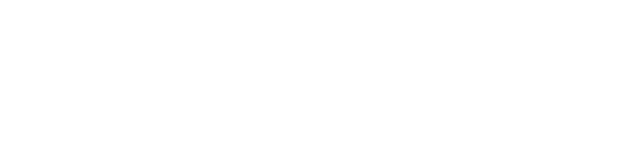
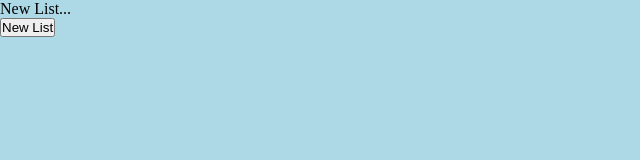
Before and after one commit to tonytran95/todo-list, a website with bundled scripts: page dist/index.html in a window 1280 px wide. Shown: the whole page, without its empty margins (0-640 px from the left). Built offline with nearby package versions, Linux system fonts and the light colour scheme.

Commit message:
Implementated basic lists & tasks objects

```diff
--- a/package.json
+++ b/package.json
@@ -14,5 +14,8 @@
   "devDependencies": {
     "webpack": "^4.40.1",
     "webpack-cli": "^3.3.8"
+  },
+  "dependencies": {
+    "date-fns": "^2.2.1"
   }
 }
--- a/src/index.js
+++ b/src/index.js
@@ -0,0 +1,40 @@
+import { getTime } from 'date-fns';
+import { List } from './modules/lists.js';
+import { Task } from './modules/tasks.js';
+
+Storage.prototype.getLists = function() {
+    return JSON.parse(localStorage.lists);
+};
+
+Storage.prototype.setLists = function(lists) {
+    this.lists = JSON.stringify(lists);
+}
+
+localStorage.clear();
+
+const controller = (() => {
+    const container = document.querySelector('#container');
+    const lists = (localStorage.lists) ? localStorage.getLists() : [];
+    if (lists.length === 0) lists.push(new List("New List...", new Date()));
+    lists.forEach((list) => {
+        const listDiv = document.createElement('div');
+        listDiv.textContent = list.name;
+        list.tasks.forEach((task) => {
+            const taskDiv = document.createElement('div');
+            taskDiv.textContent = task.description;
+            listDiv.appendChild(taskDiv);
+        });
+        container.appendChild(listDiv);
+    });
+    const newListButton = document.createElement('button');
+    newListButton.textContent = "New List";
+    newListButton.addEventListener('click', () => {
+        const newList = new List("New List...", new Date());
+        lists.push(newList);
+        const newListDiv = document.createElement('div');
+        newListDiv.textContent = newList.name;
+        container.appendChild(newListDiv);
+        localStorage.setLists(lists);
+    });
+    container.appendChild(newListButton);
+})();
--- /dev/null
+++ b/src/modules/lists.js
@@ -0,0 +1,8 @@
+function List(name, date) {
+    this.name = name;
+    this.date = date;
+    this.lastChanged = date;
+    this.tasks = [];
+}
+
+export { List };
--- /dev/null
+++ b/src/modules/tasks.js
@@ -0,0 +1,8 @@
+function Task(description, date) {
+    this.description = description;
+    this.date = date;
+    this.lastChanged = date;
+    this.checked = false;
+}
+
+export { Task };
```
Also changed, not shown: dist/index.html, dist/main.js, dist/style.css (added), 1 other file.
